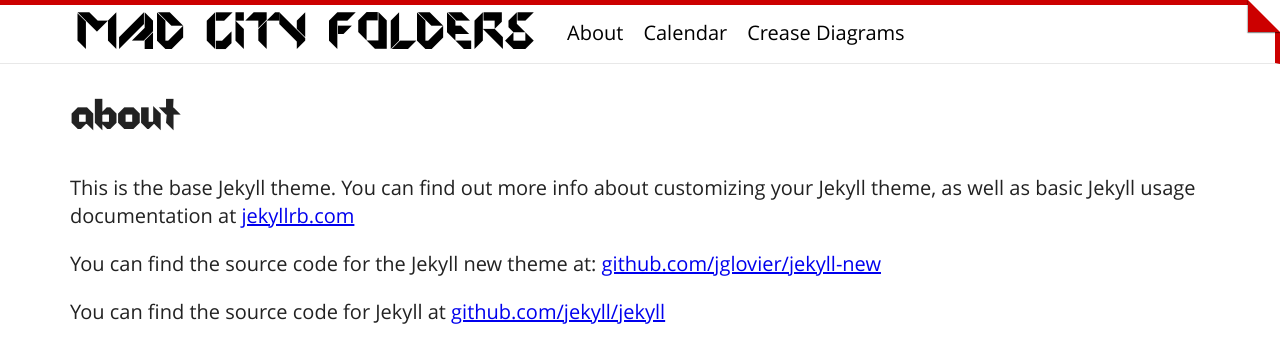
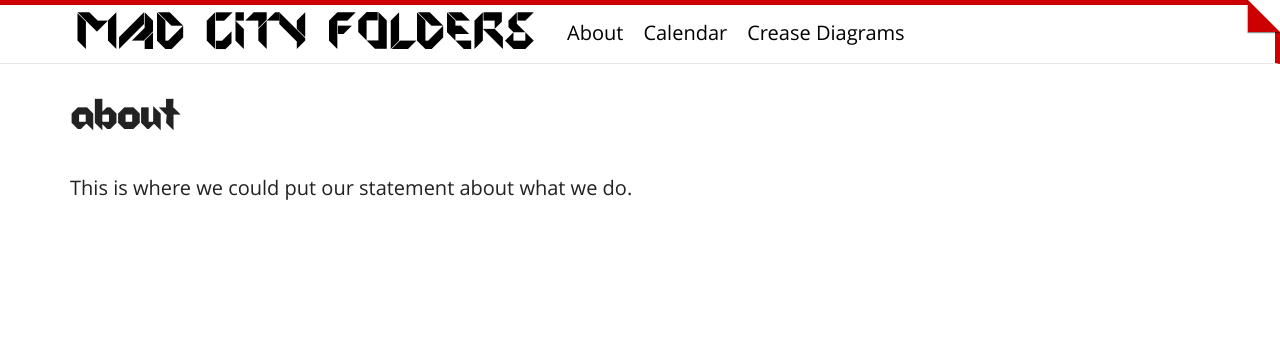
Before and after one commit to MadCityFolders/madcityfolders.github.io, a Jekyll site: the page built from about.md, in a window 1280 px wide. Shown: the top 363 px of the page. Built offline with Jekyll 4.4.1, drawn with Linux system fonts in a browser that asks for light colours.

Commit message:
Replace about text

```diff
--- a/about.md
+++ b/about.md
@@ -4,8 +4,4 @@
 permalink: /about/
 ---
 
-This is the base Jekyll theme. You can find out more info about customizing your Jekyll theme, as well as basic Jekyll usage documentation at [jekyllrb.com](http://jekyllrb.com/)
-
-You can find the source code for the Jekyll new theme at: [github.com/jglovier/jekyll-new](https://github.com/jglovier/jekyll-new)
-
-You can find the source code for Jekyll at [github.com/jekyll/jekyll](https://github.com/jekyll/jekyll)
+This is where we could put our statement about what we do.
```
